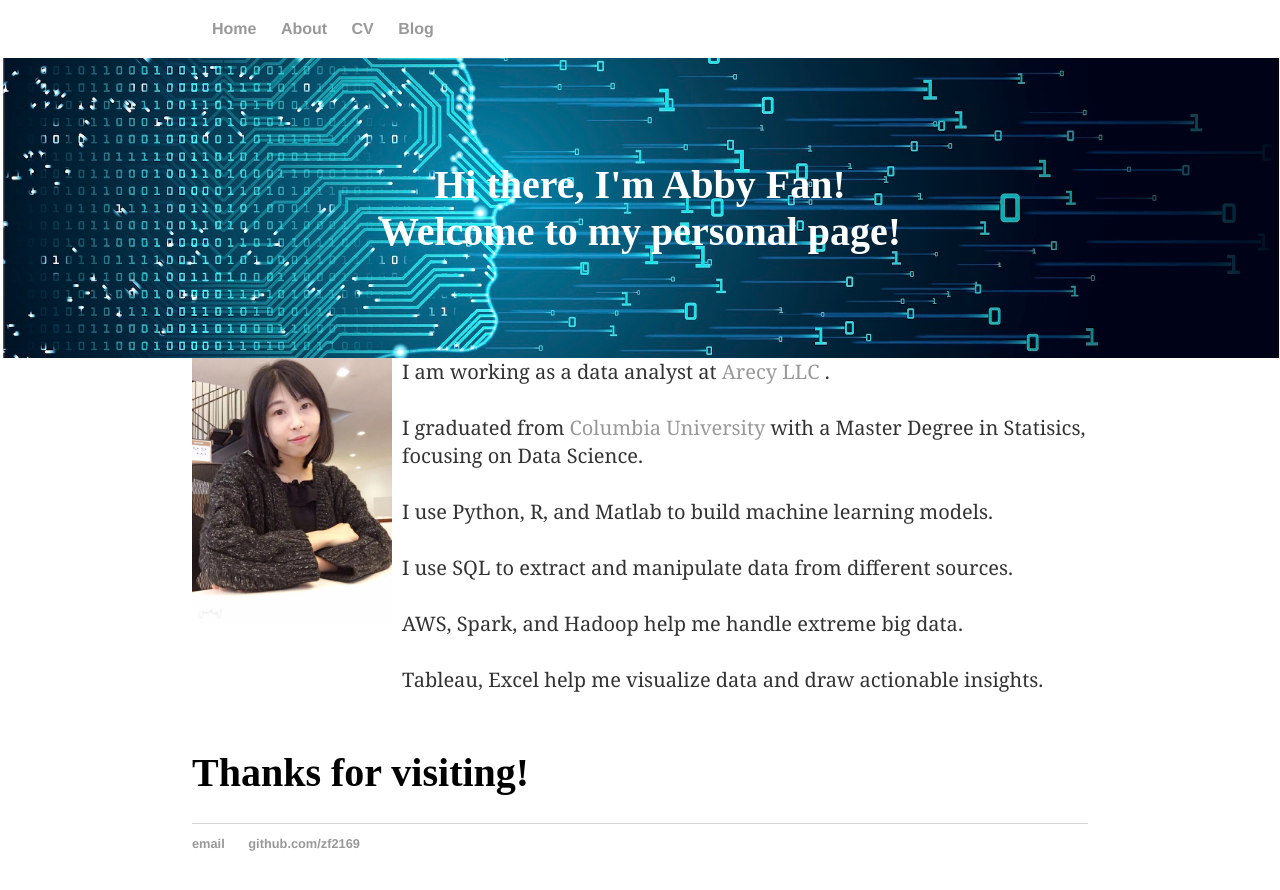
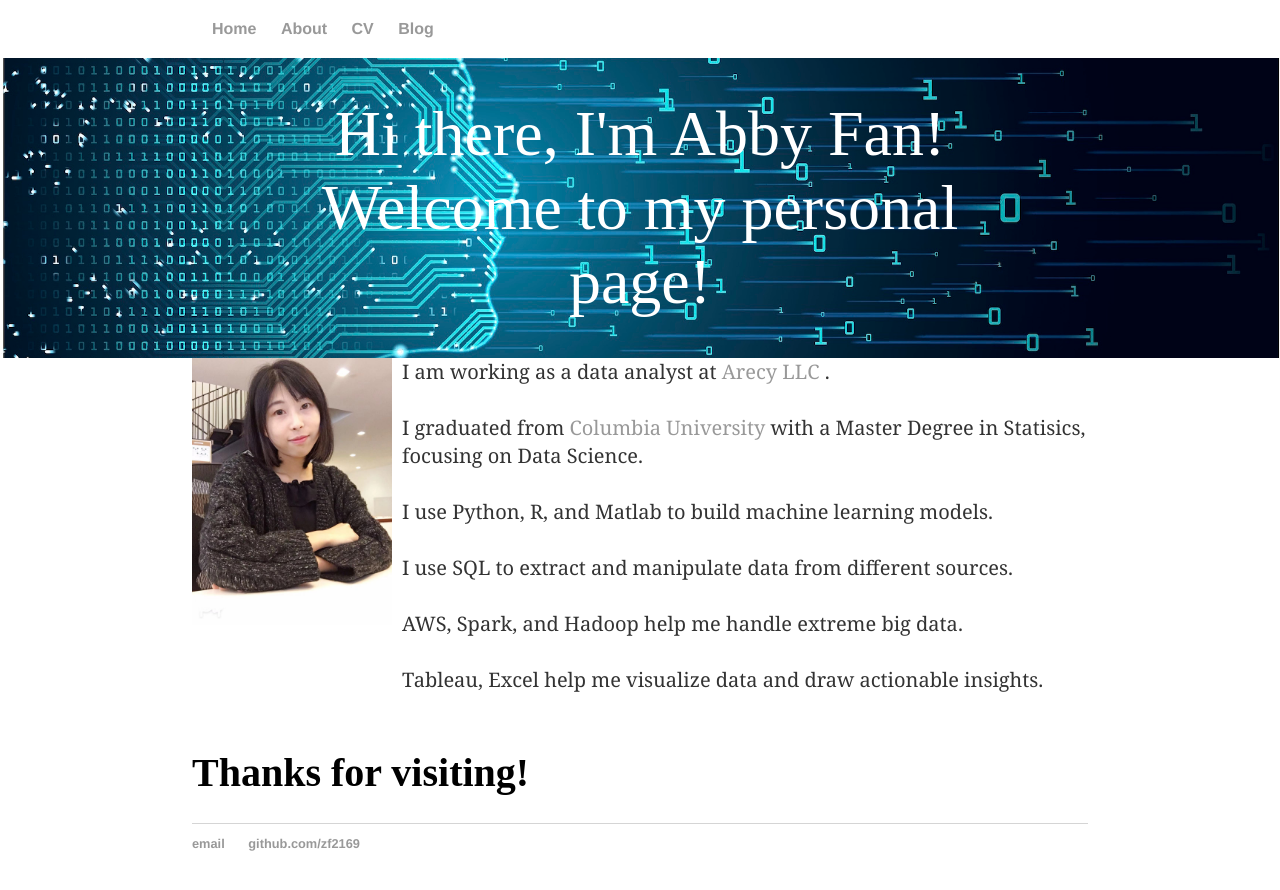
Before and after one commit to zf2169/zf2169.github.io, a Jekyll site: the page built from index.html, in a window 1280 px wide. Shown: the top 890 px of the page. Built offline with Jekyll 4.4.1, drawn with Linux system fonts in a browser that asks for light colours.

```diff
--- a/index.html
+++ b/index.html
@@ -6,8 +6,8 @@ title: Abby Fan Personal Website
 <background>
 <div class="home-image">
   <div class="hero-text">
-	<h1>Hi there, I'm Abby Fan!<br>
-	Welcome to my personal page!</h1>
+	<h1l>Hi there, I'm Abby Fan!<br>
+	Welcome to my personal page!</h1l>
   </div>
 </div>
 </background>
```
